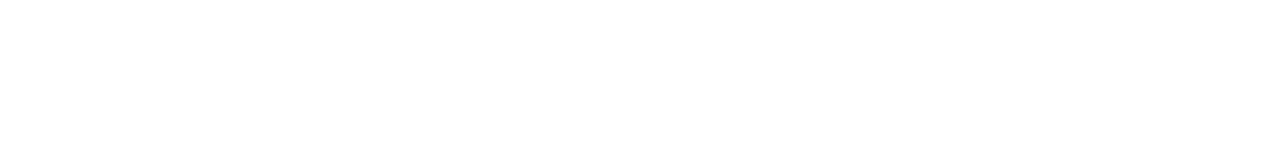
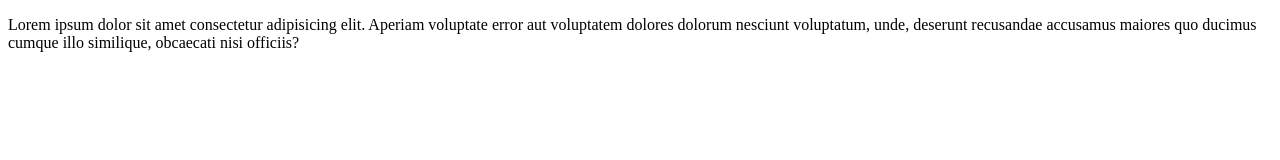
Before and after one commit to DFuen/test-repositorio, a plain HTML site: page index.html in a window 1280 px wide. Drawn offline with Linux system fonts and the light colour scheme.

Commit message:
Agregar div contenedor

```diff
--- a/index.html
+++ b/index.html
@@ -6,6 +6,11 @@
     <title>Git VSCODE</title>
 </head>
 <body>
-<!--DIV CONTENEDOR 1-->
+    <!--DIV CONTENEDOR 1-->
+        <div class="container">
+            <div class="row">
+                <p>Lorem ipsum dolor sit amet consectetur adipisicing elit. Aperiam voluptate error aut voluptatem dolores dolorum nesciunt voluptatum, unde, deserunt recusandae accusamus maiores quo ducimus cumque illo similique, obcaecati nisi officiis?</p>
+            </div>
+        </div>
 </body>
 </html>
```
